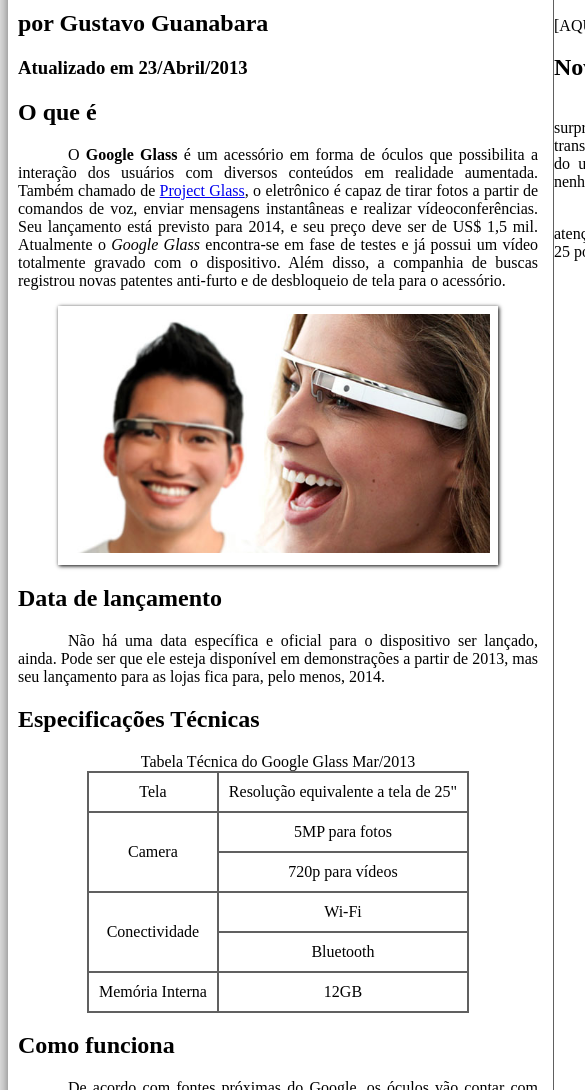
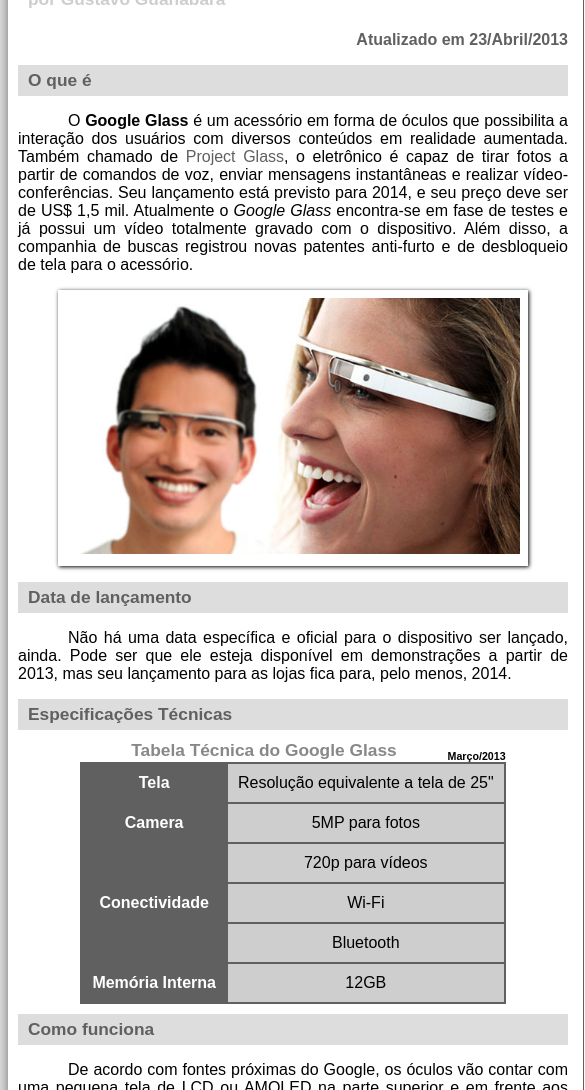
Before and after one commit to waltujo/projeto-googleglass-html5, a plain HTML site: page index.html in a window 390 px wide. Shown: the part 273-1363 px from the top of the page, 585 px wide, since content can reach past the window. Drawn offline with Linux system fonts and the light colour scheme.

Commit message:
css-aula22
praticamente já foi finalizada, precisei alturar alguns parametros pra ficar de acordo com o projeto no meu navegador, pois os que o Prof. passou não estavam encaixando bem, precisei aumentar alguns px's para ficar responsivo em meu navegador.

```diff
--- a/_css/estilo.css
+++ b/_css/estilo.css
@@ -6,12 +6,13 @@
 }
 
 body {
+    font-family: Arial, Helvetica, sans-serif;
     background-color: #dddddd;
     color: rgba(0, 0, 0, 1);
 }
 
 div#interface {
-    width: 1150px;
+    width: 1000px;
     background-color: #ffffff;
     margin: -20px auto 0px auto;
     box-shadow: 0px 0px 10px rgba(0, 0, 0, 0.5);
@@ -23,10 +24,19 @@ p {
     text-indent: 50px;
 }
 
+a {
+    color: #606060;
+    text-decoration: none;
+}
+
+a:hover {
+    text-decoration: underline;
+}
+
 header#cabecalho img#icone {
     position: absolute;
-    left: 1015px;
-    top: 70px;
+    left: 950px;
+    top: 85px;
 }
 
 header#cabecalho {
@@ -125,10 +135,42 @@ nav#menu a:hover {
 
 section#corpo {
     display: block;
-    width: 520px;
+    width: 550px;
     float: left;
     border-right: 1px solid #606060;
     padding-right: 15px;
+}
+
+article#noticia-principal h2 {
+    font-size: 13pt;
+    color: #606060;
+    background-color: #dddddd;
+    padding: 5px 0px 5px 10px;
+    margin: 10px 0px 10px 0px;
+}
+
+header#cabecalho-artigo h1 {
+    font-family: 'Fontelogo', sans-serif;
+    font-size: 20pt;
+    color: #606060;
+    margin-bottom: 0px;
+    margin-top: 0px;
+}
+
+.direita {
+    text-align: right;
+}
+
+header#cabecalho-artigo h2 {
+    font-size: 13pt;
+    color: #cecece;
+    background-color: #ffffff;
+    margin: 0px;
+}
+
+header#cabecalho-artigo h3 {
+    font-size: 12pt;
+    color: #606060;
 }
 
 table#tabelaspec {
@@ -145,13 +187,57 @@ table#tabelaspec td {
     vertical-align: middle;
 }
 
+table#tabelaspec td.ce {
+    color: #ffffff;
+    background-color: #606060;
+    vertical-align: top;
+    font-weight: bold;
+}
+
+table#tabelaspec td.cd {
+    background-color: #cecece;
+}
+
+table#tabelaspec caption {
+    color: #888888;
+    font-size: 13pt;
+    font-weight: bolder;
+}
+
+table#tabelaspec caption span {
+    display: block;
+    float: right;
+    color: #000000;
+    font-size: 8pt;
+    margin-top: 10px;
+}
+
 aside#lateral {
     display: block;
-    width: 350px;
+    width: 400px;
     float: right;
-    border-left: 1px solid #606060;
+    border-left: none;
     padding-left: 15px;
+    background-color: #dddddd;
+    padding: 10px;
+    margin-top: 10px;
+    box-shadow: 2px 2px 2px rgba(0, 0, 0, 0.5);
 }
+
+aside#lateral h1 {
+    font-family: 'Fontelogo', sans-serif;
+    font-size: 20pt;
+    color: #606060;
+    margin-top: 0px;
+}
+
+aside#lateral h2 {
+    background-color: #606060;
+    font-size: 13pt;
+    color: #ffffff;
+    padding: 5px;
+}
+
 
 footer#rodape {
     clear: both;
--- a/index.html
+++ b/index.html
@@ -30,13 +30,15 @@
 </header>
 
 <section id="corpo">
-
+<article id="noticia-principal">
+<header id="cabecalho-artigo">
 <hgroup>
 <h3>Tecnologia > Inovações</h3>
 <h1>Saiba tudo sobre o Google Glass</h1>
 <h2>por Gustavo Guanabara</h2>
-<h3>Atualizado em 23/Abril/2013</h3>
+<h3 class="direita">Atualizado em 23/Abril/2013</h3>
 </hgroup>
+</header>
 
 <h2>O que é</h2>
 <p>O <b>Google Glass</b> é um acessório em forma de óculos que possibilita a interação dos usuários com diversos conteúdos em realidade aumentada. Também chamado de <a href="https://glass.google.com" target="_blank">Project Glass</a>, o eletrônico é capaz de tirar fotos a partir de comandos de voz, enviar mensagens instantâneas e realizar vídeo&shy;conferên&shy;cias. Seu lançamento está previsto para 2014, e seu preço deve ser de US$ 1,5 mil. Atualmente o <em>Google Glass</em> encontra-se em fase de testes e já possui um vídeo totalmente gravado com o dispositivo. Além disso, a companhia de buscas registrou novas patentes anti-furto e de desbloqueio de tela para o acessório.</p>
@@ -49,31 +51,32 @@
     </figcaption>
 </figure>
 
-<h1>Data de lançamento</h1>
+<h2>Data de lançamento</h2>
 <p>Não há uma data específica e oficial para o dispositivo ser lançado, ainda. Pode ser que ele esteja disponível em demonstrações a partir de 2013, mas seu lançamento para as lojas fica para, pelo menos, 2014.</p>
 
-<h1>Especificações Técnicas</h1>
+<h2>Especificações Técnicas</h2>
 <table id="tabelaspec">
 
-<caption>Tabela Técnica do Google Glass Mar/2013</caption>
+<caption>Tabela Técnica do Google Glass <span>Março/2013</span></caption>
 
-<tr><td>Tela</td><td>Resolução equivalente a tela de 25"</td></tr>
-<tr><td rowspan="2">Camera</td><td>5MP para fotos</td></tr>
-<tr><td>720p para vídeos</td></tr>
-<tr><td rowspan="2">Conectividade</td><td>Wi-Fi</td></tr>
-<tr><td>Bluetooth</td></tr>
-<tr><td>Memória Interna</td><td>12GB</td></tr>
+<tr><td class="ce">Tela</td><td class="cd">Resolução equivalente a tela de 25"</td></tr>
+<tr><td rowspan="2" class="ce">Camera</td><td class="cd">5MP para fotos</td></tr>
+<tr><td class="cd">720p para vídeos</td></tr>
+<tr><td rowspan="2" class="ce">Conectividade</td><td class="cd">Wi-Fi</td></tr>
+<tr><td class="cd">Bluetooth</td></tr>
+<tr><td class="ce">Memória Interna</td><td class="cd">12GB</td></tr>
 </table>
 
-<h1>Como funciona</h1>
+<h2>Como funciona</h2>
 <p>De acordo com fontes próximas do Google, os óculos vão contar com uma pequena tela de LCD ou AMOLED na parte superior e em frente aos olhos do usuário. Com o uso de uma câmera e GPS, você pode se situar, assim como selecionar opções com o movimento da cabeça.</p>
 
-<h1>O que você pode fazer com o Google Glasses</h1>
+<h2>O que você pode fazer com o Google Glasses</h2>
 <p>O vídeo de divulgação do Google mostra que você pode se transformar em uma espécie de “super-&shy;humano" já que o aparelho pode indicar a quantos metros você está de seu destino, se o metrô está aberto ou fechado, mostrar o clima, agenda e até mesmo permitir que você marque encontros apenas com comandos de voz.</p>
     [AQUI ENTRA UM VÍDEO]
- </section>
+</article>
+</section>
 
-<aside>
+<aside id="lateral">
 <h1>Outras Notícias</h1>
 <h2>Vídeo mais recente</h2>
 
```
Also changed, not shown: fale-conosco.html (+4 -17 lines), google-glass.html (+1 -1 lines), testejs01.html (added, +14 -0 lines).
